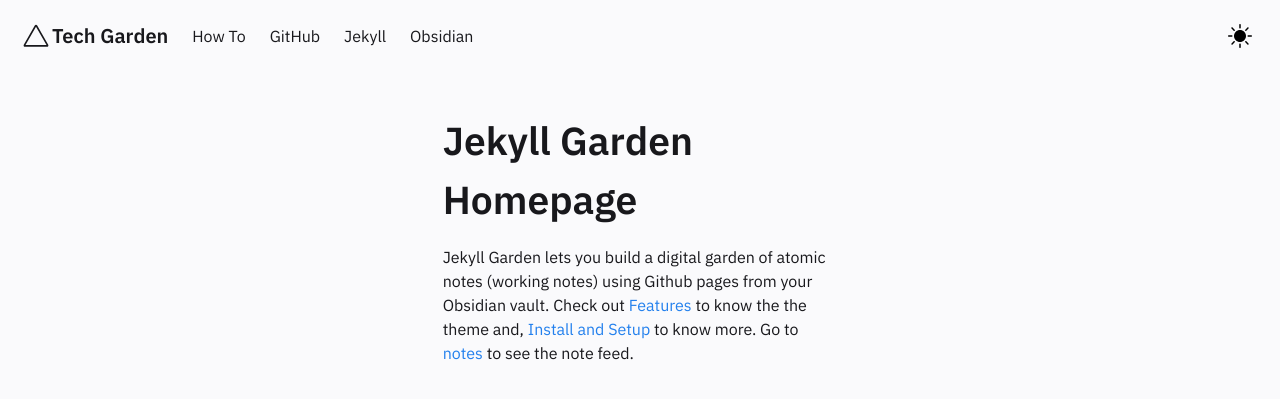
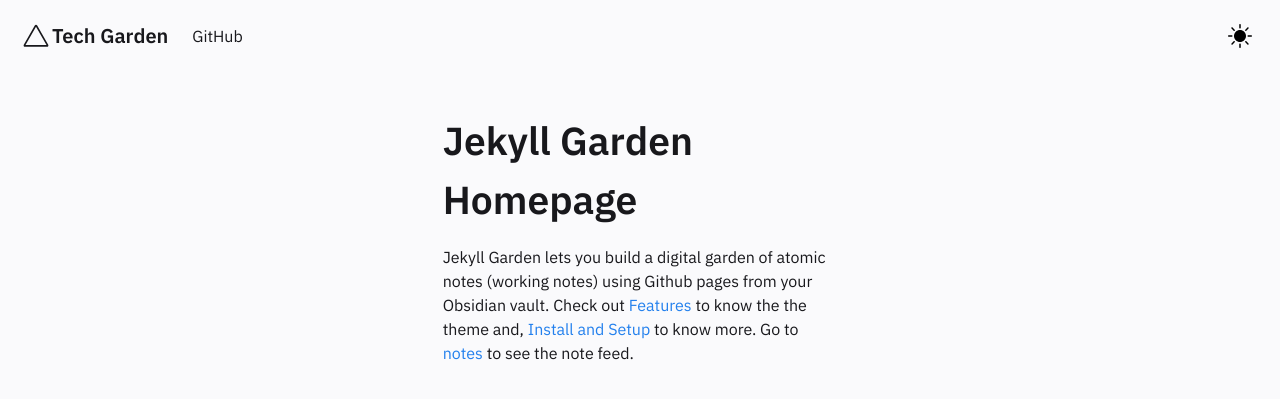
Before and after one commit to imxsuu/imxsuu.github.io, a Jekyll site: the page built from pages/index.md, in a window 1280 px wide. Shown: the top 399 px of the page. Built offline with Jekyll 4.4.1, drawn with Linux system fonts in a browser that asks for light colours; nearby versions of some CDN libraries; library files that are not in the unit come from our copies.

Commit message:
Feat: Delete navigation menus

```diff
--- a/_includes/Header.html
+++ b/_includes/Header.html
@@ -55,17 +55,9 @@
 
     <div id="navbarBasicExample" class="navbar-menu">
       <div class="navbar-start">
-        <a href="../posts/how-to"  class="navbar-item">
-          How To
         </a>
         <a href="https://github.com/imxsuu" target="_blank" class="navbar-item">
           GitHub
-        </a>
-        <a href="https://jekyllrb.com/" target="_blank"  class="navbar-item">
-          Jekyll
-        </a>
-        <a href="https://obsidian.md/"  target="_blank" class="navbar-item">
-          Obsidian
         </a>
       </div>
       <div class="navbar-end is-hidden-mobile" onclick="modeSwitcher()" >
```
